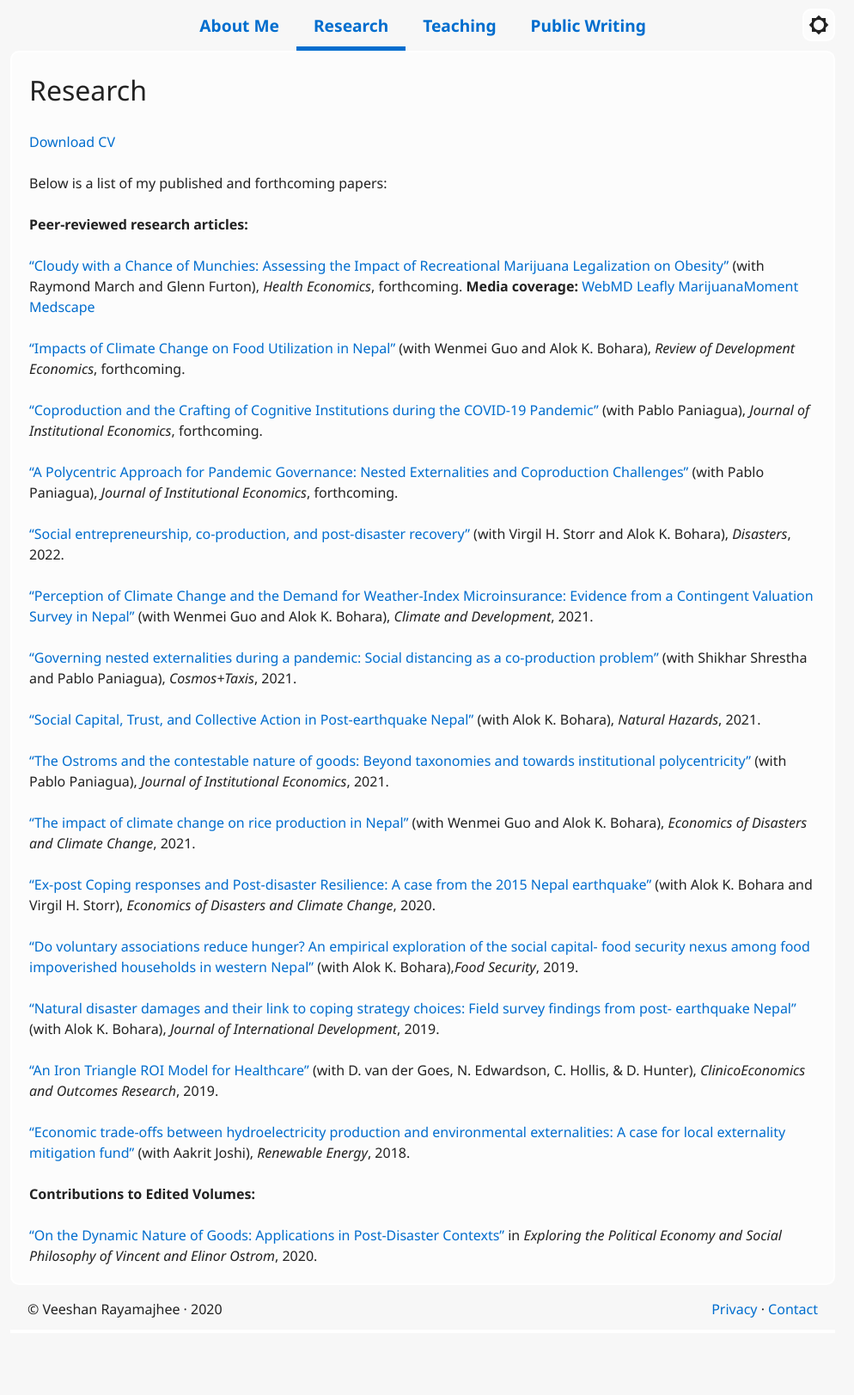
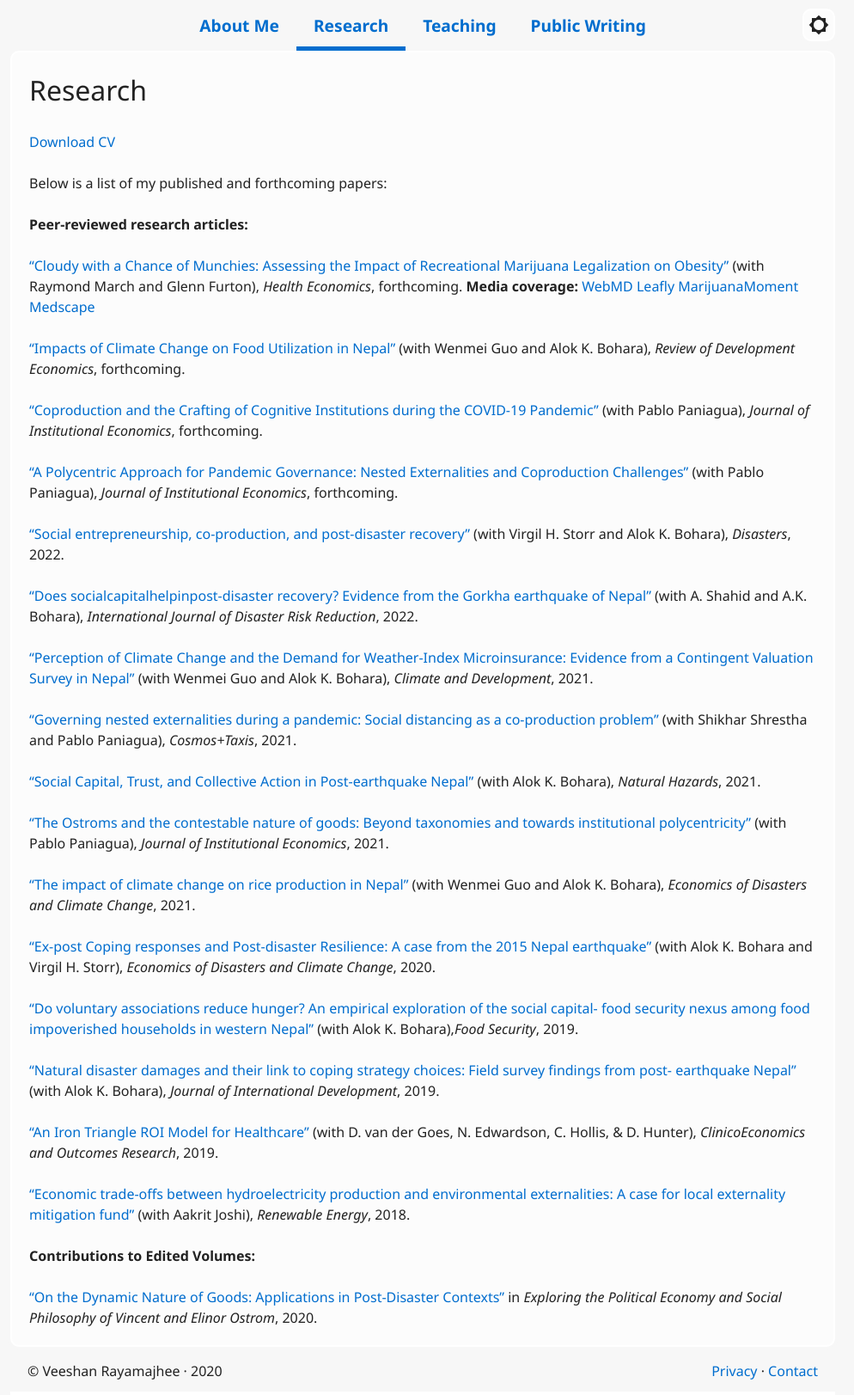
Before and after one commit to veeshanr/veeshanr.github.io, a Jekyll site: the page built from pages/research.md, in a window 1280 px wide. Shown: the whole page at 86% size, without its empty margins (148-1142 px from the left). Built offline with Jekyll 4.4.1, drawn with Linux system fonts in a browser that asks for light colours; before the commit the page ends 1551 px from its top, so only the background shows below that.

Commit message:
Update research.md

```diff
--- a/pages/research.md
+++ b/pages/research.md
@@ -20,6 +20,8 @@
 [“A Polycentric Approach for Pandemic Governance: Nested Externalities and Coproduction Challenges”] [13] (with Pablo Paniagua), *Journal of Institutional Economics*, forthcoming.
 
 [“Social entrepreneurship, co-production, and post-disaster recovery”] [6] (with Virgil H. Storr and Alok K. Bohara), *Disasters*, 2022.
+
+[“Does socialcapitalhelpinpost-disaster recovery? Evidence from the Gorkha earthquake of Nepal”] [17] (with A. Shahid and A.K. Bohara), *International Journal of Disaster Risk Reduction*, 2022.
 
 [“Perception of Climate Change and the Demand for Weather-Index Microinsurance: Evidence from a Contingent Valuation Survey in Nepal”] [12] (with Wenmei Guo and Alok K. Bohara), *Climate and Development*, 2021.
 
```
Also changed, not shown: other parts of pages/research.md (+1 -0 lines).
